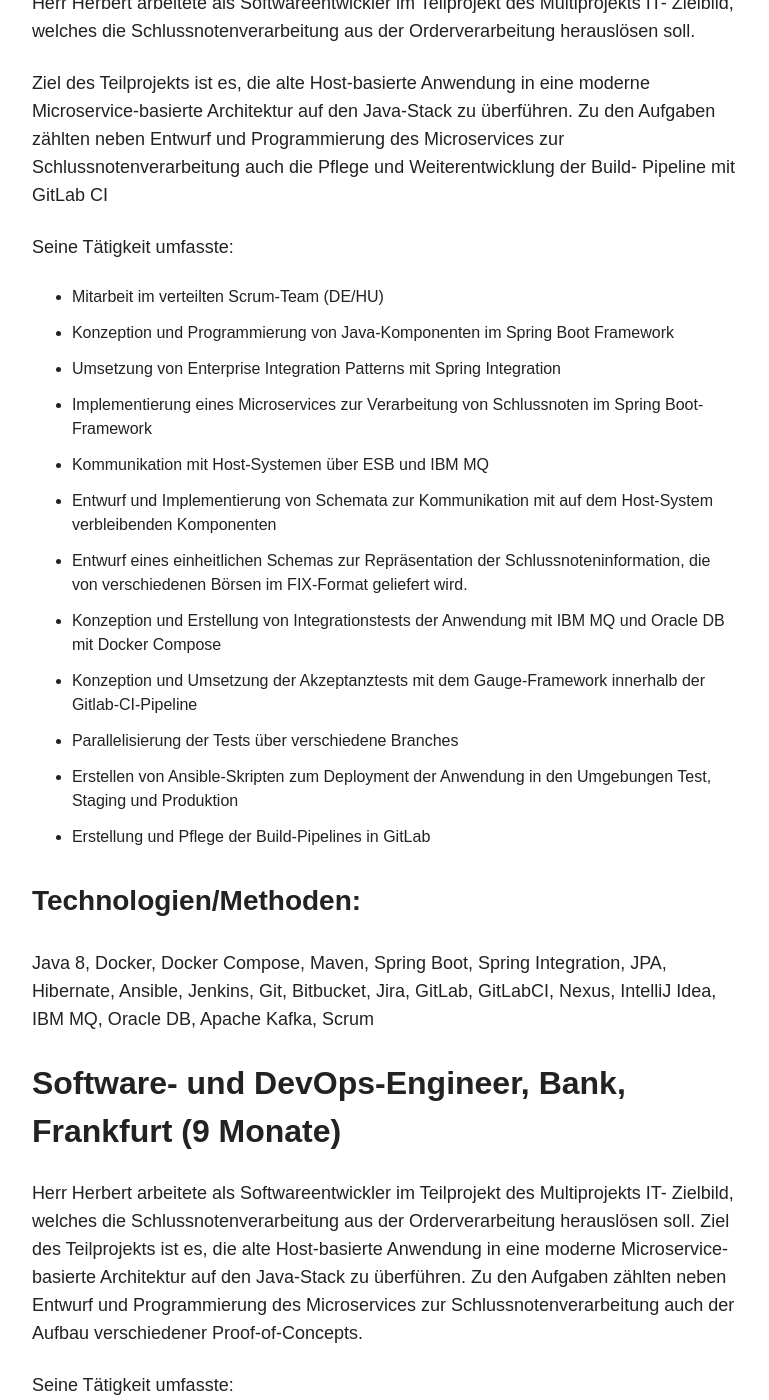
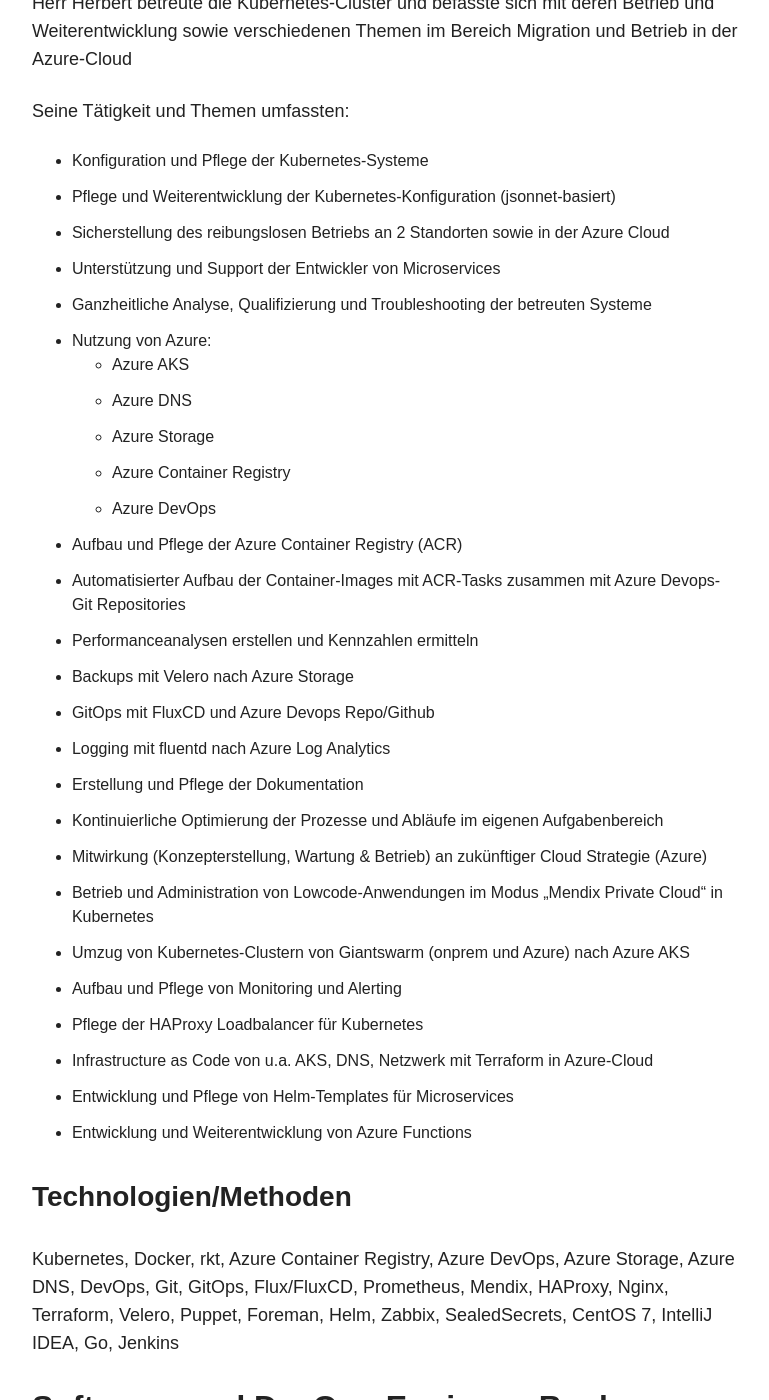
Before and after one commit to BenjaminHerbert/BenjaminHerbert.github.io, a Jekyll site: the page built from portfolio/index.md, in a window 1280 px wide and 1400 px high, scrolled down 1040 px. Shown: the whole window, without its empty margins (254-1023 px from the left). Built offline with Jekyll 4.4.1, drawn with Linux system fonts in a browser that asks for light colours; some of the changed text lies outside the part shown.

Commit message:
Update April 2022

```diff
--- a/portfolio/index.md
+++ b/portfolio/index.md
@@ -19,6 +19,44 @@ share: true
 * Scrum & Kanban
 
 # Projekterfahrung
+
+## DevOps-Engineer, Finanzdienstleistung, Frankfurt (18 Monate)
+
+Herr Herbert betreute die Kubernetes-Cluster und befasste sich mit deren Betrieb und Weiterentwicklung sowie verschiedenen Themen im Bereich Migration und Betrieb in der Azure-Cloud
+
+Seine Tätigkeit und Themen umfassten:
+
+* Konfiguration und Pflege der Kubernetes-Systeme
+* Pflege und Weiterentwicklung der Kubernetes-Konfiguration (jsonnet-basiert)
+* Sicherstellung des reibungslosen Betriebs an 2 Standorten sowie in der Azure Cloud
+* Unterstützung und Support der Entwickler von Microservices
+* Ganzheitliche Analyse, Qualifizierung und Troubleshooting der betreuten Systeme
+* Nutzung von Azure:
+    * Azure AKS
+    * Azure DNS
+    * Azure Storage
+    * Azure Container Registry
+    * Azure DevOps
+* Aufbau und Pflege der Azure Container Registry (ACR)
+* Automatisierter Aufbau der Container-Images mit ACR-Tasks zusammen mit Azure Devops-Git Repositories
+* Performanceanalysen erstellen und Kennzahlen ermitteln
+* Backups mit Velero nach Azure Storage
+* GitOps mit FluxCD und Azure Devops Repo/Github
+* Logging mit fluentd nach Azure Log Analytics
+* Erstellung und Pflege der Dokumentation
+* Kontinuierliche Optimierung der Prozesse und Abläufe im eigenen Aufgabenbereich
+* Mitwirkung (Konzepterstellung, Wartung & Betrieb) an zukünftiger Cloud Strategie (Azure)
+* Betrieb und Administration von Lowcode-Anwendungen im Modus „Mendix Private Cloud“ in Kubernetes
+* Umzug von Kubernetes-Clustern von Giantswarm (onprem und Azure) nach Azure AKS
+* Aufbau und Pflege von Monitoring und Alerting
+* Pflege der HAProxy Loadbalancer für Kubernetes
+* Infrastructure as Code von u.a. AKS, DNS, Netzwerk mit Terraform in Azure-Cloud
+* Entwicklung und Pflege von Helm-Templates für Microservices
+* Entwicklung und Weiterentwicklung von Azure Functions
+
+### Technologien/Methoden
+
+Kubernetes, Docker, rkt, Azure Container Registry, Azure DevOps, Azure Storage, Azure DNS, DevOps, Git, GitOps, Flux/FluxCD, Prometheus, Mendix, HAProxy, Nginx, Terraform, Velero, Puppet, Foreman, Helm, Zabbix, SealedSecrets, CentOS 7, IntelliJ IDEA, Go, Jenkins
 
 ## Software- und DevOps-Engineer, Bank, Frankfurt (6 Monate)
 
```
Also changed, not shown: other parts of portfolio/index.md (+1 -1 lines).
